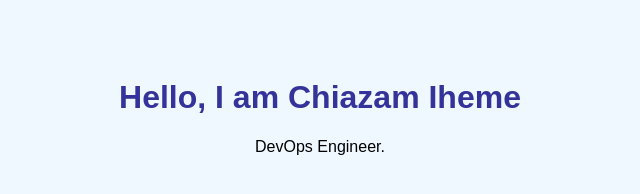
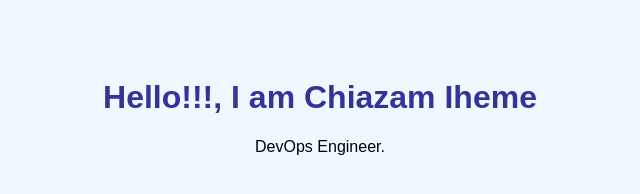
Before and after one commit to Azamcloudspace/ecs-cicd-app, a plain HTML site: page index.html in a window 1280 px wide. Shown: the whole page, without its empty margins (320-960 px from the left). Drawn offline with Linux system fonts and the light colour scheme.

Commit message:
Update index.html

```diff
--- a/index.html
+++ b/index.html
@@ -15,7 +15,7 @@
   </style>
 </head>
 <body>
-  <h1>Hello, I am Chiazam Iheme</h1>
+  <h1>Hello!!!, I am Chiazam Iheme</h1>
   <p>DevOps Engineer.</p>
 </body>
 </html>
```
